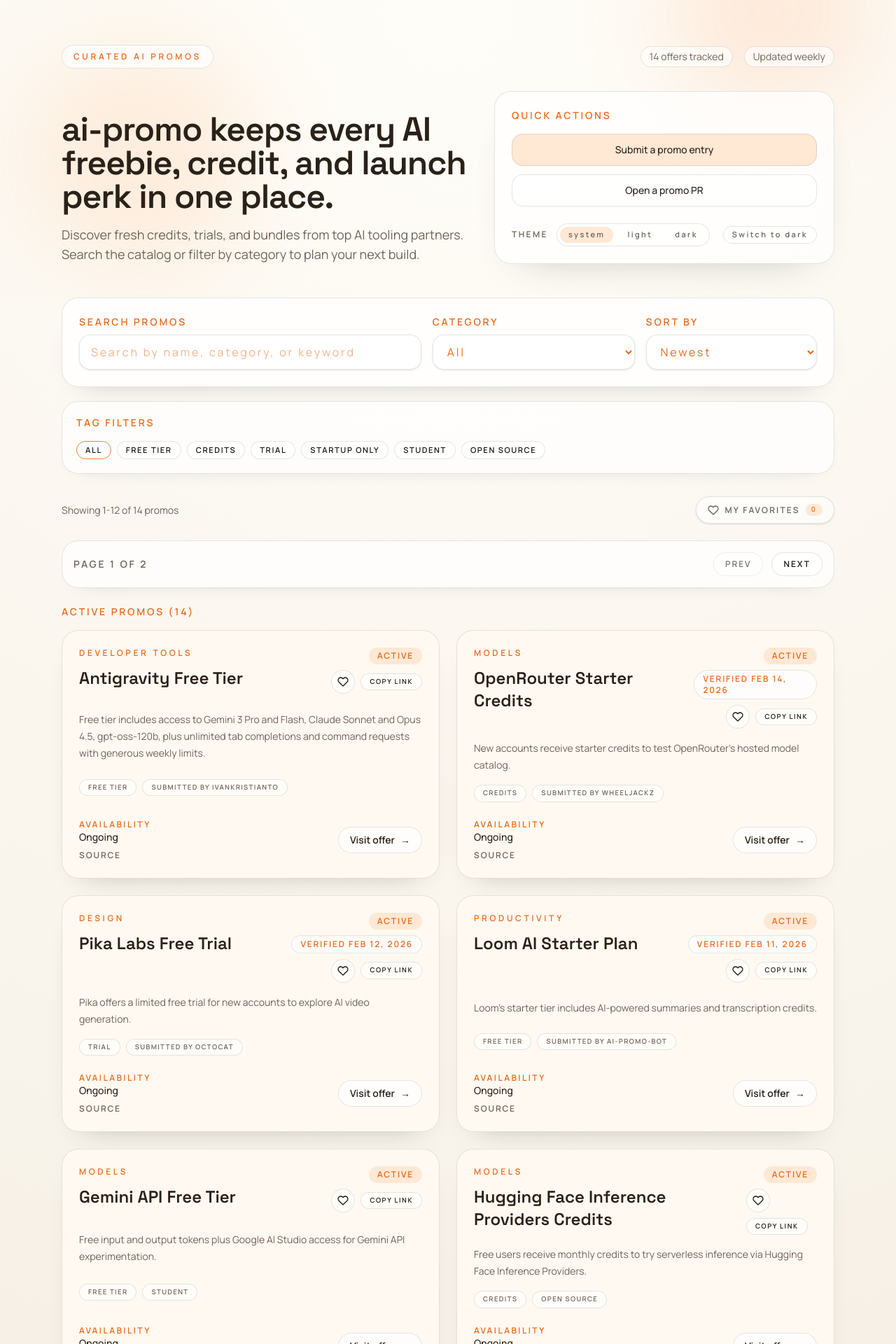
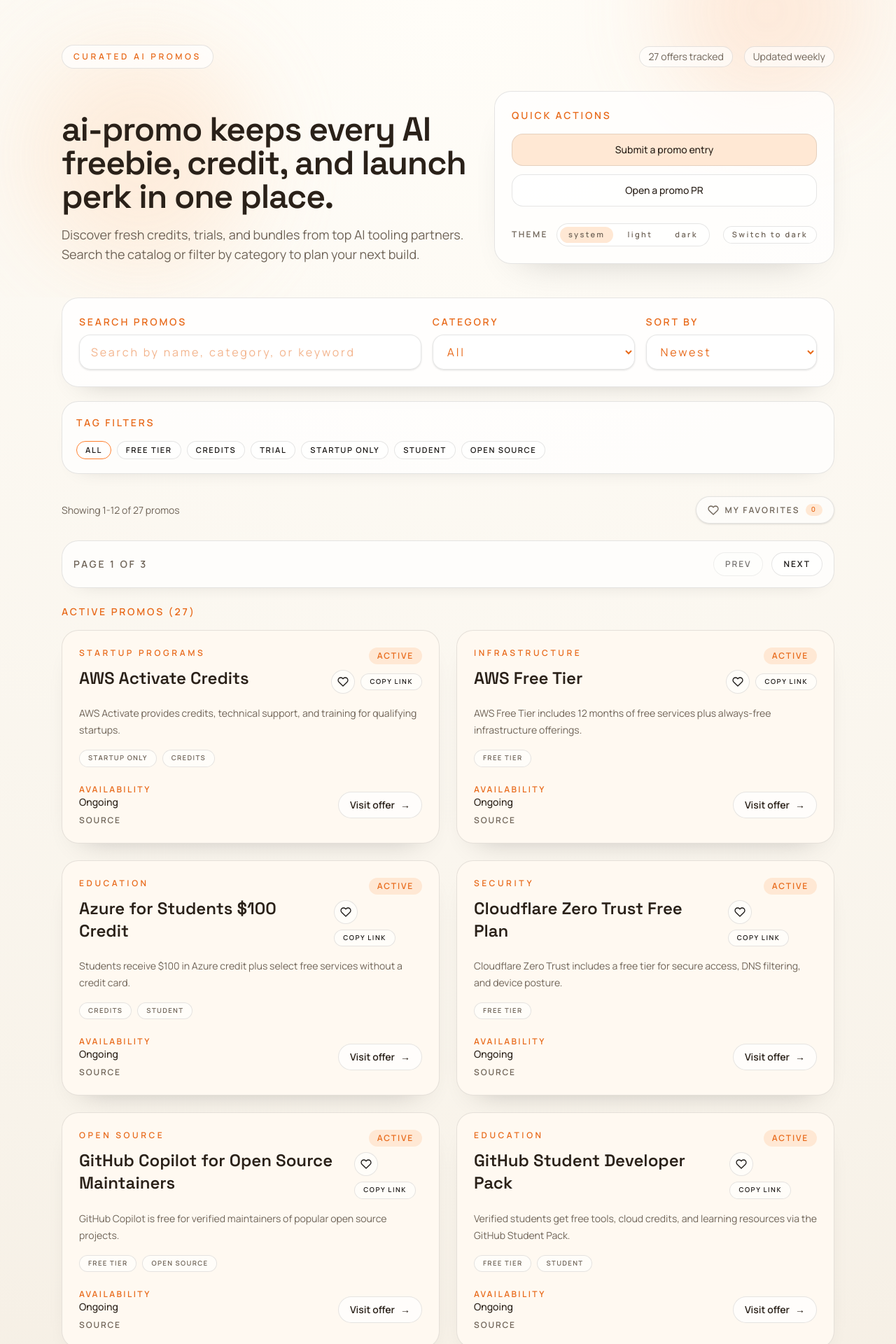
Before and after one commit to zainfathoni/ai-promo, a Next.js app: page / in a window 1280 px wide. Shown: the top 1920 px of the page at 70% size. Built offline with nearby package versions, Linux system fonts and the light colour scheme.

Commit message:
Expand category taxonomy (#42)
Amp-Thread-ID: https://ampcode.com/threads/T-019c6e00-9214-776e-9aa1-d4616863cbf7

Co-authored-by: Wheeljack <wheeljack@zavi.family>
Co-authored-by: Amp <amp@ampcode.com>

```diff
--- a/src/app/page.tsx
+++ b/src/app/page.tsx
@@ -2,13 +2,19 @@
 
 import { useEffect, useMemo, useState } from "react";
 
-import { promoEntries, promoTagOptions, type PromoEntry, type PromoTag } from "@/data/promos";
+import {
+  promoCategoryOptions,
+  promoEntries,
+  promoTagOptions,
+  type PromoEntry,
+  type PromoTag,
+} from "@/data/promos";
 import { useTheme } from "@/app/theme-provider";
 import { HeartIcon, RefreshIcon } from "@/components/icons";
 import { PromoStructuredData } from "@/components/promo-structured-data";
 import { siteMetadata } from "@/lib/site";
 
-const categories = ["All", ...new Set(promoEntries.map((entry) => entry.category))];
+const categories = ["All", ...promoCategoryOptions];
 const tagFilters = ["All", ...promoTagOptions];
 
 const formatter = new Intl.DateTimeFormat("en-US", {
--- a/src/data/promos.ts
+++ b/src/data/promos.ts
@@ -4,7 +4,28 @@
   | "Hosting"
   | "Productivity"
   | "Developer Tools"
-  | "Analytics";
+  | "Analytics"
+  | "Education"
+  | "Infrastructure"
+  | "Data"
+  | "Security"
+  | "Open Source"
+  | "Startup Programs";
+
+export const promoCategoryOptions: PromoCategory[] = [
+  "Models",
+  "Design",
+  "Hosting",
+  "Productivity",
+  "Developer Tools",
+  "Analytics",
+  "Education",
+  "Infrastructure",
+  "Data",
+  "Security",
+  "Open Source",
+  "Startup Programs",
+];
 
 export const promoTagOptions = [
   "free-tier",
@@ -223,4 +244,173 @@
     submittedBy: "ai-promo-bot",
     verifiedAt: "2026-02-11",
   },
+  {
+    id: "azure-for-students-credit",
+    title: "Azure for Students $100 Credit",
+    description:
+      "Students receive $100 in Azure credit plus select free services without a credit card.",
+    category: "Education",
+    tags: ["credits", "student"],
+    url: "https://azure.microsoft.com/free/students/",
+    expiryDate: "Ongoing",
+    addedDate: "2026-02-18",
+    source: "Azure for Students",
+    sourceUrl: "https://azure.microsoft.com/free/students/",
+  },
+  {
+    id: "github-student-developer-pack",
+    title: "GitHub Student Developer Pack",
+    description:
+      "Verified students get free tools, cloud credits, and learning resources via the GitHub Student Pack.",
+    category: "Education",
+    tags: ["free-tier", "student"],
+    url: "https://education.github.com/pack",
+    expiryDate: "Ongoing",
+    addedDate: "2026-02-18",
+    source: "GitHub Education",
+    sourceUrl: "https://education.github.com/pack",
+  },
+  {
+    id: "aws-free-tier",
+    title: "AWS Free Tier",
+    description:
+      "AWS Free Tier includes 12 months of free services plus always-free infrastructure offerings.",
+    category: "Infrastructure",
+    tags: ["free-tier"],
+    url: "https://aws.amazon.com/free/",
+    expiryDate: "Ongoing",
+    addedDate: "2026-02-18",
+    source: "AWS Free Tier",
+    sourceUrl: "https://aws.amazon.com/free/",
+  },
+  {
+    id: "google-cloud-free-tier",
+    title: "Google Cloud Free Tier",
+    description:
+      "Google Cloud offers $300 in credits for new accounts plus always-free products to get started.",
+    category: "Infrastructure",
+    tags: ["credits", "free-tier"],
+    url: "https://cloud.google.com/free",
+    expiryDate: "Ongoing",
+    addedDate: "2026-02-18",
+    source: "Google Cloud Free Tier",
+    sourceUrl: "https://cloud.google.com/free",
+  },
+  {
+    id: "mongodb-atlas-free-tier",
+    title: "MongoDB Atlas Free Tier",
+    description:
+      "MongoDB Atlas includes a free M0 sandbox cluster for development and evaluation.",
+    category: "Data",
+    tags: ["free-tier"],
+    url: "https://www.mongodb.com/pricing",
+    expiryDate: "Ongoing",
+    addedDate: "2026-02-18",
+    source: "MongoDB Atlas pricing",
+    sourceUrl: "https://www.mongodb.com/pricing",
+  },
+  {
+    id: "supabase-free-plan",
+    title: "Supabase Free Plan",
+    description:
+      "Supabase Free plan includes a Postgres database, storage, and auth with generous limits.",
+    category: "Data",
+    tags: ["free-tier"],
+    url: "https://supabase.com/pricing",
+    expiryDate: "Ongoing",
+    addedDate: "2026-02-18",
+    source: "Supabase pricing",
+    sourceUrl: "https://supabase.com/pricing",
+  },
+  {
+    id: "snyk-free-plan",
+    title: "Snyk Free Plan",
+    description:
+      "Snyk's free plan offers vulnerability scanning for open source dependencies and containers.",
+    category: "Security",
+    tags: ["free-tier"],
+    url: "https://snyk.io/plans/",
+    expiryDate: "Ongoing",
+    addedDate: "2026-02-18",
+    source: "Snyk plans",
+    sourceUrl: "https://snyk.io/plans/",
+  },
+  {
+    id: "cloudflare-zero-trust-free",
+    title: "Cloudflare Zero Trust Free Plan",
+    description:
+      "Cloudflare Zero Trust includes a free tier for secure access, DNS filtering, and device posture.",
+    category: "Security",
+    tags: ["free-tier"],
+    url: "https://www.cloudflare.com/zero-trust/",
+    expiryDate: "Ongoing",
+    addedDate: "2026-02-18",
+    source: "Cloudflare Zero Trust",
+    sourceUrl: "https://www.cloudflare.com/zero-trust/",
+  },
+  {
+    id: "github-copilot-open-source",
+    title: "GitHub Copilot for Open Source Maintainers",
+    description:
+      "GitHub Copilot is free for verified maintainers of popular open source projects.",
+    category: "Open Source",
+    tags: ["free-tier", "open-source"],
+    url: "https://github.com/features/copilot",
+    expiryDate: "Ongoing",
+    addedDate: "2026-02-18",
+    source: "GitHub Copilot pricing",
+    sourceUrl: "https://github.com/features/copilot#pricing",
+  },
+  {
+    id: "jetbrains-open-source-license",
+    title: "JetBrains Open Source License",
+    description:
+      "JetBrains provides free IDE licenses for qualifying open source projects and teams.",
+    category: "Open Source",
+    tags: ["free-tier", "open-source"],
+    url: "https://www.jetbrains.com/community/opensource/",
+    expiryDate: "Ongoing",
+    addedDate: "2026-02-18",
+    source: "JetBrains Open Source Support",
+    sourceUrl: "https://www.jetbrains.com/community/opensource/",
+  },
+  {
+    id: "google-for-startups-cloud",
+    title: "Google for Startups Cloud Program",
+    description:
+      "Eligible startups receive Google Cloud credits plus access to mentors and community programs.",
+    category: "Startup Programs",
+    tags: ["startup-only", "credits"],
+    url: "https://cloud.google.com/startup",
+    expiryDate: "Ongoing",
+    addedDate: "2026-02-18",
+    source: "Google for Startups Cloud Program",
+    sourceUrl: "https://cloud.google.com/startup",
+  },
+  {
+    id: "aws-activate-credits",
+    title: "AWS Activate Credits",
+    description:
+      "AWS Activate provides credits, technical support, and training for qualifying startups.",
+    category: "Startup Programs",
+    tags: ["startup-only", "credits"],
+    url: "https://aws.amazon.com/activate/",
+    expiryDate: "Ongoing",
+    addedDate: "2026-02-18",
+    source: "AWS Activate",
+    sourceUrl: "https://aws.amazon.com/activate/",
+  },
+  {
+    id: "microsoft-for-startups-founders-hub",
+    title: "Microsoft for Startups Founders Hub",
+    description:
+      "Founders Hub offers Azure credits, GitHub benefits, and startup support across stages.",
+    category: "Startup Programs",
+    tags: ["startup-only", "credits"],
+    url: "https://startups.microsoft.com/",
+    expiryDate: "Ongoing",
+    addedDate: "2026-02-18",
+    source: "Microsoft for Startups Founders Hub",
+    sourceUrl: "https://startups.microsoft.com/",
+  },
 ];
```
Also changed, not shown: 1 other file (tests, documents, lock files or other folders).
